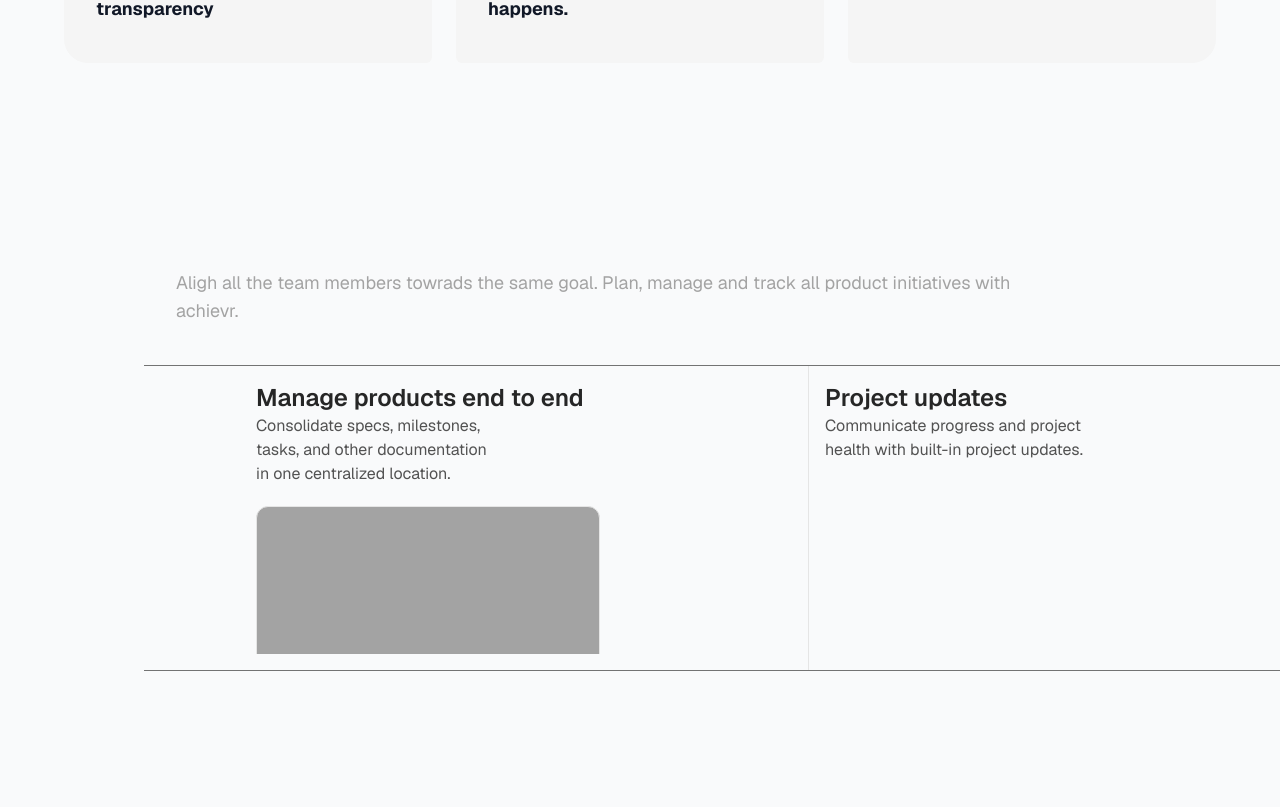
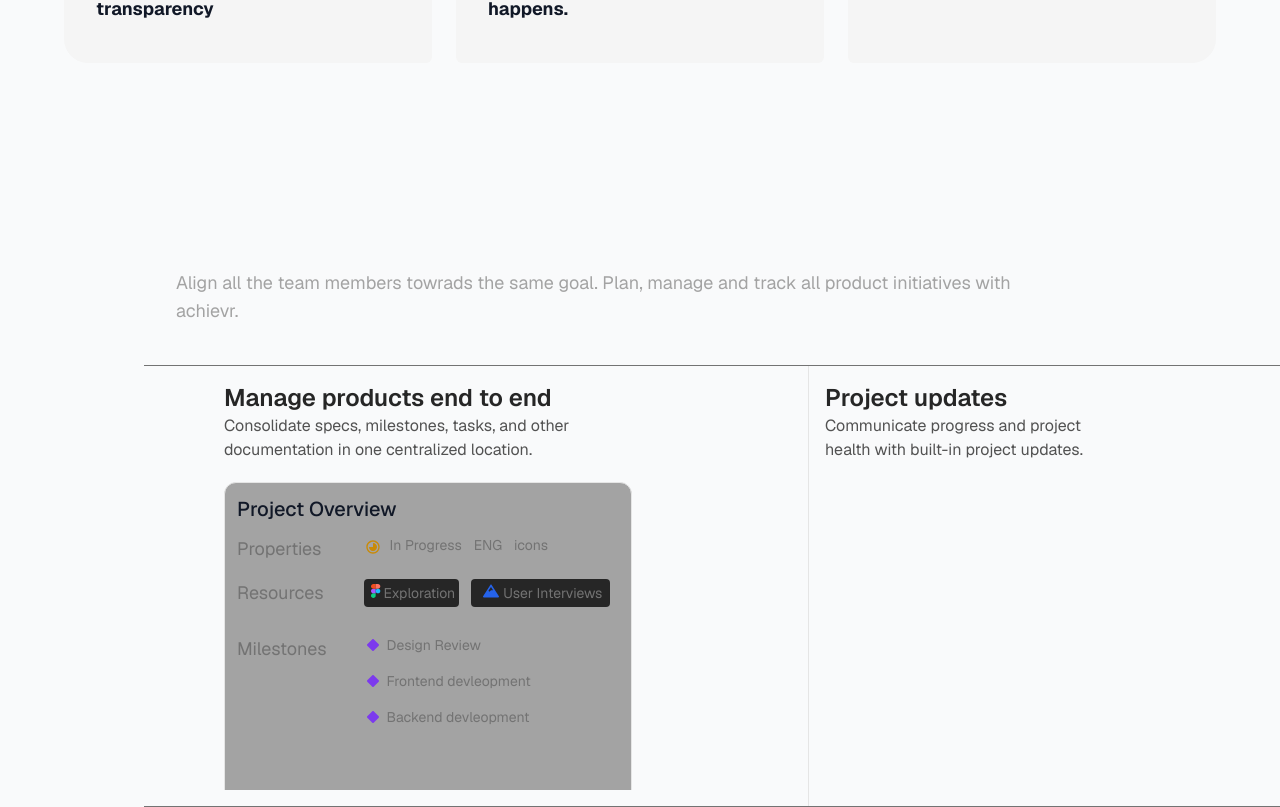
Before and after one commit to Shree0310/Achievr, a Next.js app: page /hero in a window 1280 px wide. Shown: the part 1852-2659 px from the top of the page. Before the commit the page ends 2523 px from the top, so only its background shows below. Built offline with nearby package versions, Linux system fonts and the light colour scheme; no server answers.

Commit message:
Card 1 of features 2

```diff
--- a/src/app/Components/Hero/ProductDirection/ProductDirection.tsx
+++ b/src/app/Components/Hero/ProductDirection/ProductDirection.tsx
@@ -4,7 +4,7 @@ import Container from "../Container"
 import Heading from "../Heading"
 import SubHeading from "../SubHeading"
 import { motion } from "motion/react";
-import { SkeletonOne } from "./Skeletons/first";
+import { Card, SkeletonOne } from "./Skeletons/first";
 
 const ProductDirection = () => {
     return <Container className="mt-10 md:pt-4 ">
@@ -14,14 +14,16 @@ const ProductDirection = () => {
                 </Heading>
                 <div className="">
                 <SubHeading className="ml-8">
-                    Aligh all the team members towrads the same goal. Plan, manage and track all product initiatives with achievr.
+                    Align all the team members towrads the same goal. Plan, manage and track all product initiatives with achievr.
                 </SubHeading>
                 <div className="grid grid-cols-1 mt-10 md:grid-cols-2 border-y border-neutral-500 dark:border-neutral-700 divide-x divide-neutral-200 dark:divide-neutral-700">
-                    <div className="p-4 mx-24">
+                    <div className="p-4 mx-16">
                         <h2 className="text-2xl font-semibold text-neutral-800 dark:text-neutral-300">Manage products end to end</h2>
                         <p className="text-neutral-600 dark:text-neutral-500 text-balance">Consolidate specs, milestones, tasks, and other documentation in one centralized location.</p>
                         <CardSkeleton>
-                            <SkeletonOne/>
+                            <SkeletonOne>
+                                <Card/>
+                            </SkeletonOne>
                         </CardSkeleton>
                     </div>
                     <div className="p-4 mx-24">
@@ -38,7 +40,7 @@ export default ProductDirection;
 
 
 export const CardSkeleton = ({className, children}:{className?: string, children?: React.ReactNode}) =>{
-    return <div className={cn("relative md:h-40 h-60 flex flex-col mt-2 mx-auto overflow-hidden perspective-distant", className)}>
+    return <div className={cn("relative md:h-80 h-96 flex flex-col mt-2  overflow-hidden perspective-distant ", className)}>
     {children}
 </div>
 }
--- a/src/app/Components/Hero/ProductDirection/Skeletons/first.tsx
+++ b/src/app/Components/Hero/ProductDirection/Skeletons/first.tsx
@@ -1,7 +1,71 @@
 import { cn } from "@/lib/utils";
+import { FaFigma } from "react-icons/fa";
+import { FaMountain } from "react-icons/fa";
+import { FaDiamond } from "react-icons/fa6";
+import { RiProgress6Line } from "react-icons/ri";
 
 export const SkeletonOne = ({className, children}:{className?:string; children?:React.ReactNode}) => {
-            return <div className={cn("flex-1 w-full h-full inset-x-0 absolute bg-neutral-400 dark:bg-neutral-700  mx-auto p-3 mt-3 rounded-xl border  border-neutral-200 dark:border-neutral-700 ", className)}>
+            return <div className={cn("flex-1 w-full h-full mx-auto inset-x-0 absolute bg-neutral-400 dark:bg-gradient-to-br from-neutral-800 via-neutral-900 to-black p-3 mt-3 rounded-xl border border-neutral-200 dark:border-neutral-700 ", className)}>
             {children}
         </div>
 }
+
+export const Card = () => {
+    return <div className="div">
+        <h1 className="text-xl font-medium mb-3">Project Overview</h1>
+        <div className="flex flex-col gap-4">
+            <div className="flex gap-10 text-lg text-neutral-500">
+                <div className="text-neutral-500">Properties</div>
+                <div className="flex justify-between gap-3 text-sm">
+                    <div className="flex gap-1">
+                        <RiProgress6Line className="w-4 h-4 mx-1 text-yellow-600 mt-1" />
+                        In Progress
+                    </div>
+                    <div className="div">ENG</div>
+                    <div className="div">icons</div>
+                </div>
+            </div>
+            <div className="flex  gap-10 text-lg text-neutral-500">
+                <div className="text-neutral-500">Resources</div>
+                <div className="flex justify-between gap-3 text-sm pb-3">
+                    <div className="flex p-1 rounded-sm bg-neutral-800">
+                        <svg className="color-override"
+                             width="16"
+                             height="16"
+                             viewBox="0 0 16 16"
+                             role="img"
+                             focusable="false"
+                             aria-hidden="true"
+                            xmlns="http://www.w3.org/2000/svg">
+                            <path d="M5.33334 15C5.95218 15 6.54567 14.7541 6.98326 14.3166C7.42085 13.879 7.66668 13.2855 7.66668 12.6666V10.3333H5.33334C4.7145 10.3333 4.12101 10.5791 3.68342 11.0167C3.24583 11.4543 3 12.0478 3 12.6666C3 13.2855 3.24583 13.879 3.68342 14.3166C4.12101 14.7541 4.7145 15 5.33334 15Z" fill="#0ACF83"></path><path d="M3 8.00004C3 7.3812 3.24583 6.78771 3.68342 6.35012C4.12101 5.91254 4.7145 5.6667 5.33334 5.6667H7.66668V10.3333H5.33334C4.7145 10.3333 4.12101 10.0875 3.68342 9.64996C3.24583 9.21238 3 8.61888 3 8.00004Z" fill="#A259FF"></path><path d="M3 3.33334C3 2.71481 3.24558 2.1216 3.68277 1.68406C4.11997 1.24653 4.71299 1.00048 5.33152 1H7.66486V5.66668L5.33334 5.6667C4.7145 5.6667 4.12101 5.42085 3.68342 4.98326C3.24583 4.54567 3 3.95218 3 3.33334Z" fill="#F24E1E"></path>
+                            <path d="M7.66681 1H10.0001C10.619 1 11.2125 1.24583 11.6501 1.68342C12.0877 2.12101 12.3335 2.7145 12.3335 3.33334C12.3335 3.95218 12.0877 4.54567 11.6501 4.98326C11.2125 5.42085 10.619 5.66668 10.0001 5.66668L7.66668 5.6667L7.66681 1Z" fill="#FF7262"></path>
+                            <path d="M12.3335 8.00004C12.3335 8.61888 12.0877 9.21238 11.6501 9.64996C11.2125 10.0875 10.619 10.3334 10.0001 10.3334C9.38131 10.3334 8.78781 10.0875 8.35023 9.64996C7.91264 9.21238 7.66681 8.61888 7.66681 8.00004C7.66681 7.3812 7.91264 6.78771 8.35023 6.35012C8.78781 5.91254 9.38131 5.66668 10.0001 5.66668C10.619 5.66668 11.2125 5.91254 11.6501 6.35012C12.0877 6.78771 12.3335 7.3812 12.3335 8.00004Z" fill="#1ABCFE"></path>
+                        </svg>
+                        Exploration
+                    </div>
+                    <div className=" flex px-2 p-1 rounded-sm bg-neutral-800">
+                        <FaMountain className="w-4 h-4 mx-1 text-blue-600" />
+                        User Interviews
+                    </div>
+                </div>
+            </div>
+            <div className="flex  gap-10 text-lg text-neutral-500">
+                <div className="text-neutral-500">Milestones</div>
+                <div className="flex flex-col text-sm gap-4">
+                    <div className="flex gap-2">
+                        <FaDiamond className="w-3 h-3  text-violet-600 mt-1"/>
+                        Design Review
+                    </div>
+                    <div className="flex gap-2">
+                        <FaDiamond className="w-3 h-3 text-violet-600 mt-1"/>
+                        Frontend devleopment
+                    </div>
+                    <div className="flex gap-2">
+                        <FaDiamond className="w-3 h-3 text-violet-600 mt-1"/>
+                        Backend devleopment
+                    </div>
+                </div>
+            </div>
+        </div>
+    </div>
+}
```
